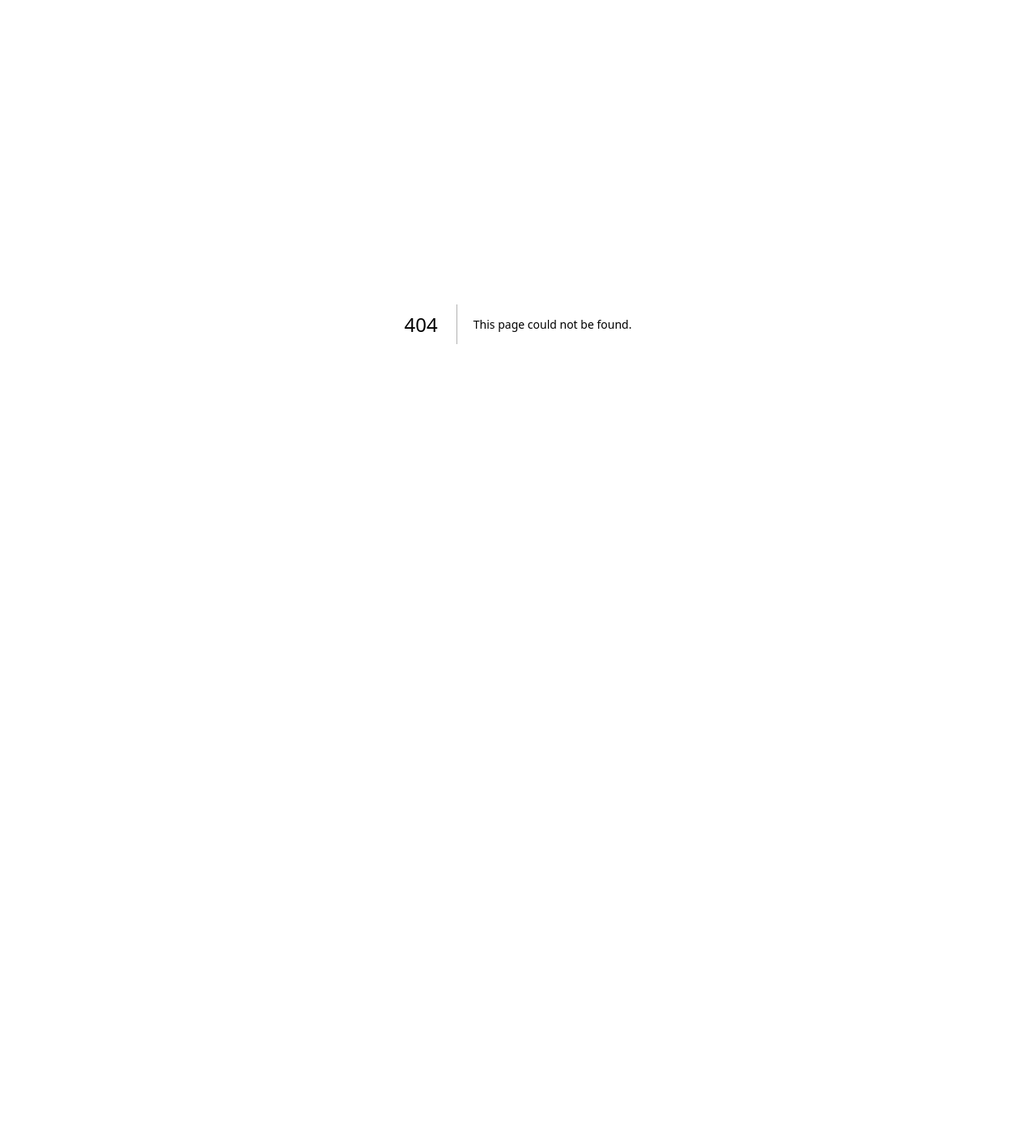
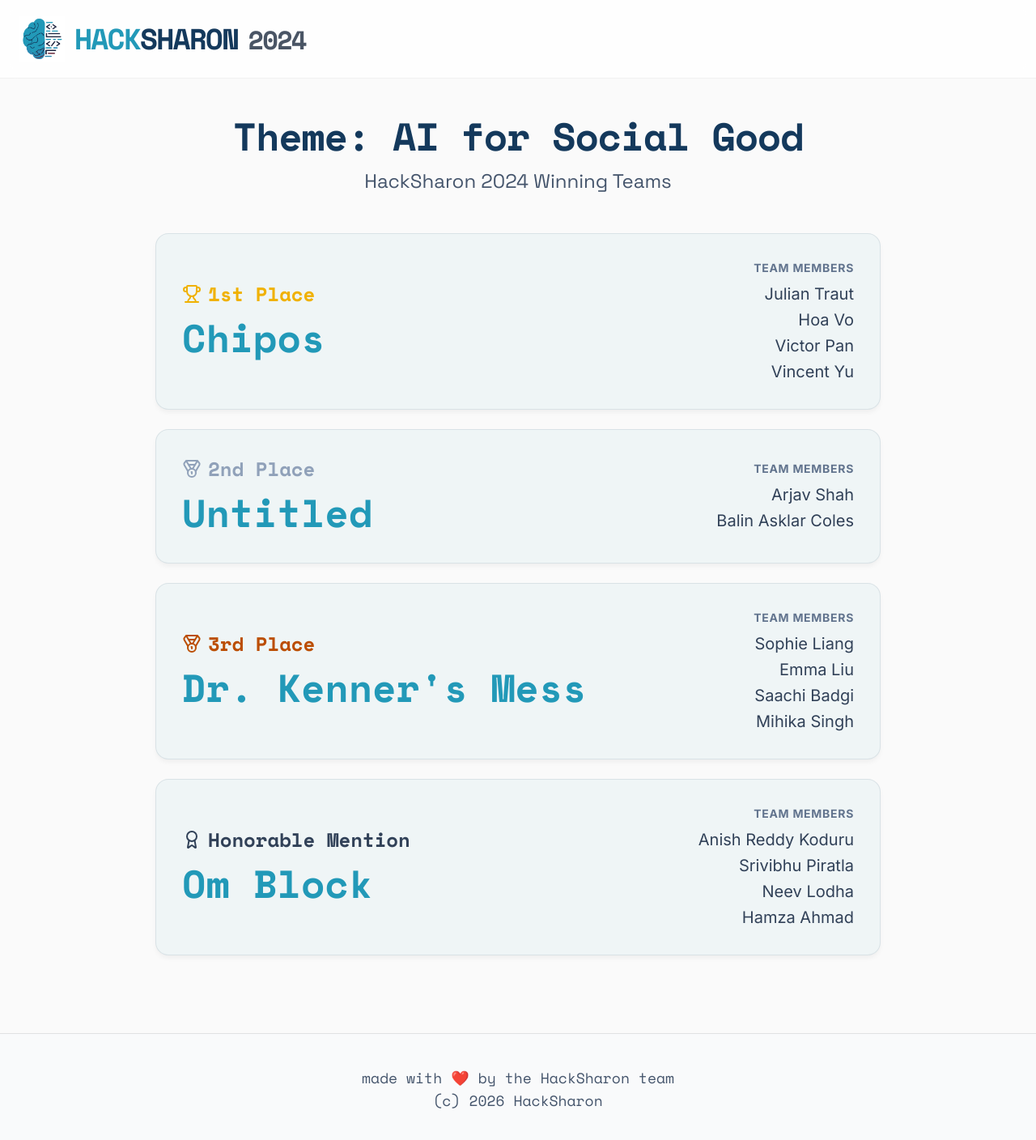
Before and after one commit to hacksharon/hacksharon-2026, a Next.js app: page /archive/2024 in a window 1280 px wide. Before the commit this address had no page. Shown: the top 1408 px of the page at 81% size. Before the commit the page ends 800 px from the top, so only its background shows below. Built offline with nearby package versions, Linux system fonts and the light colour scheme.

Commit message:
Add 2024 archive

```diff
--- /dev/null
+++ b/src/app/archive/2024/layout.tsx
@@ -0,0 +1,14 @@
+import type { Metadata } from "next";
+
+export const metadata: Metadata = {
+    title: "HackSharon 2024",
+    description: "A beginner-friendly hackathon open to all Sharon students.",
+};
+
+export default function Archive2025Layout({
+    children,
+}: {
+    children: React.ReactNode;
+}) {
+    return <>{children}</>;
+}
--- /dev/null
+++ b/src/app/archive/2024/page.tsx
@@ -0,0 +1,159 @@
+"use client";
+
+import { Trophy, Medal, Award } from "lucide-react";
+import Image from "next/image";
+
+const Logo = ({ size = "text-xl" }: { size?: string }) => (
+    <div
+        className={`${size} font-mono font-bold tracking-tighter leading-none`}
+    >
+        <span className="text-brand-teal">HACK</span>
+        <span className="text-brand-blue">SHARON</span>
+        <span className="text-gray-600 text-[32px] ml-3">2024</span>
+    </div>
+);
+
+const Header = () => (
+    <nav className="fixed top-0 w-full z-50 glass-nav">
+        <div className="max-w-7xl mx-auto px-6 h-24 flex items-center justify-between">
+            <div className="flex items-center gap-3">
+                <div className="relative w-10 h-10 sm:w-14 sm:h-14">
+                    <Image
+                        src="/brandmark.png"
+                        alt="HackSharon Logo"
+                        fill
+                        className="object-contain"
+                        priority
+                    />
+                </div>
+                <Logo size="text-2xl sm:text-4xl" />
+            </div>
+        </div>
+    </nav>
+);
+
+const Body = () => {
+    const winners = [
+        {
+            rank: "1st Place",
+            team: "Chipos",
+            members: ["Julian Traut", "Hoa Vo", "Victor Pan", "Vincent Yu"],
+            color: "text-yellow-500",
+            bg: "bg-yellow-500/10 border-yellow-500/20",
+        },
+        {
+            rank: "2nd Place",
+            team: "Untitled",
+            members: ["Arjav Shah", "Balin Asklar Coles"],
+            color: "text-slate-400",
+            bg: "bg-slate-400/10 border-slate-400/20",
+        },
+        {
+            rank: "3rd Place",
+            team: "Dr. Kenner's Mess",
+            members: [
+                "Sophie Liang",
+                "Emma Liu",
+                "Saachi Badgi",
+                "Mihika Singh",
+            ],
+            color: "text-amber-700",
+            bg: "bg-amber-700/10 border-amber-700/20",
+        },
+        {
+            rank: "Honorable Mention",
+            team: "Om Block",
+            members: [
+                "Anish Reddy Koduru",
+                "Srivibhu Piratla",
+                "Neev Lodha",
+                "Hamza Ahmad",
+            ],
+            color: "text-slate-700",
+            bg: "bg-purple-500/10 border-purple-500/20",
+        },
+    ];
+
+    return (
+        <section id="body" className="my-24 px-6 relative scroll-mt-32">
+            <div className="max-w-4xl mx-auto space-y-12">
+                <div className="text-center">
+                    <h2 className="font-mono text-3xl sm:text-5xl font-bold mb-4 text-brand-blue tracking-tight">
+                        Theme: AI for Social Good
+                    </h2>
+                    <p className="text-slate-600 text-2xl font-display">
+                        HackSharon 2024 Winning Teams
+                    </p>
+                </div>
+
+                <div className="flex flex-col gap-6 w-full">
+                    {winners.map((winner, index) => (
+                        <div
+                            key={index}
+                            className={`glass-card p-6 sm:p-8 rounded-2xl flex flex-col md:flex-row items-start md:items-center justify-between gap-6 transition-transform hover:scale-[1.01] ${winner.bg}`}
+                        >
+                            <div className="flex-1 min-w-0 w-full">
+                                <div className="flex items-center gap-2 mb-2">
+                                    {index === 0 ? (
+                                        <Trophy
+                                            className={winner.color}
+                                            size={24}
+                                        />
+                                    ) : index === 1 || index === 2 ? (
+                                        <Medal
+                                            className={winner.color}
+                                            size={24}
+                                        />
+                                    ) : (
+                                        <Award
+                                            className={winner.color}
+                                            size={24}
+                                        />
+                                    )}
+                                    <h3
+                                        className={`font-mono text-xl sm:text-2xl font-bold ${winner.color}`}
+                                    >
+                                        {winner.rank}
+                                    </h3>
+                                </div>
+                                <div className="font-mono text-4xl sm:text-5xl text-brand-teal font-bold wrap-break-word leading-tight">
+                                    {winner.team}
+                                </div>
+                            </div>
+
+                            <div className="md:text-right w-full md:w-auto md:min-w-50">
+                                <h4 className="text-sm uppercase tracking-wider text-slate-500 font-bold mb-2">
+                                    Team Members
+                                </h4>
+                                <ul className="text-lg sm:text-xl text-slate-700 space-y-1">
+                                    {winner.members.map((member, mIndex) => (
+                                        <li key={mIndex}>{member}</li>
+                                    ))}
+                                </ul>
+                            </div>
+                        </div>
+                    ))}
+                </div>
+            </div>
+        </section>
+    );
+};
+
+export default function Home() {
+    return (
+        <main className="min-h-screen flex flex-col">
+            <Header />
+
+            <div className="flex-1 pt-12">
+                <Body />
+            </div>
+
+            <section className="text-center w-full mt-auto">
+                <p className="text-slate-600 text-sm sm:text-lg py-10 mb-0 border-t border-black/10 font-mono bg-gray-50">
+                    made with ❤️ by the HackSharon team <br /> (c) 2026
+                    HackSharon
+                </p>
+            </section>
+        </main>
+    );
+}
```
